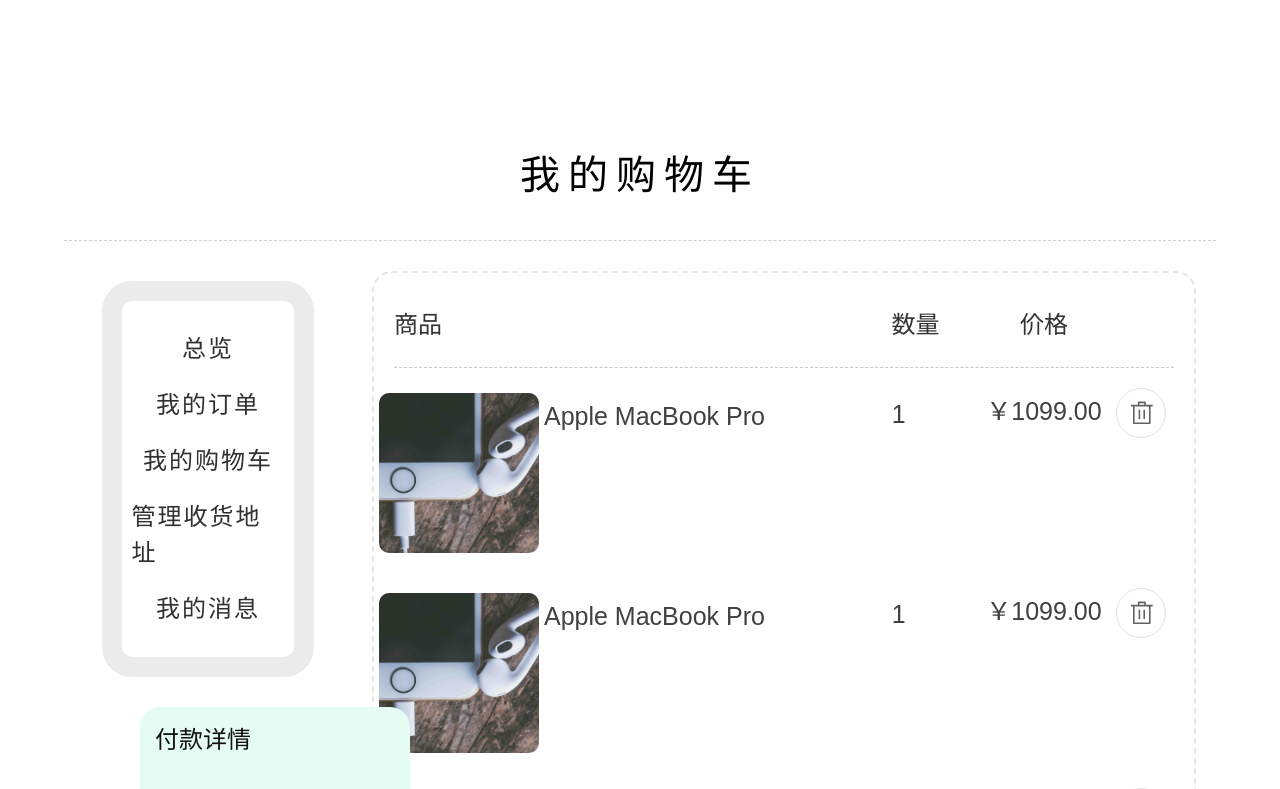
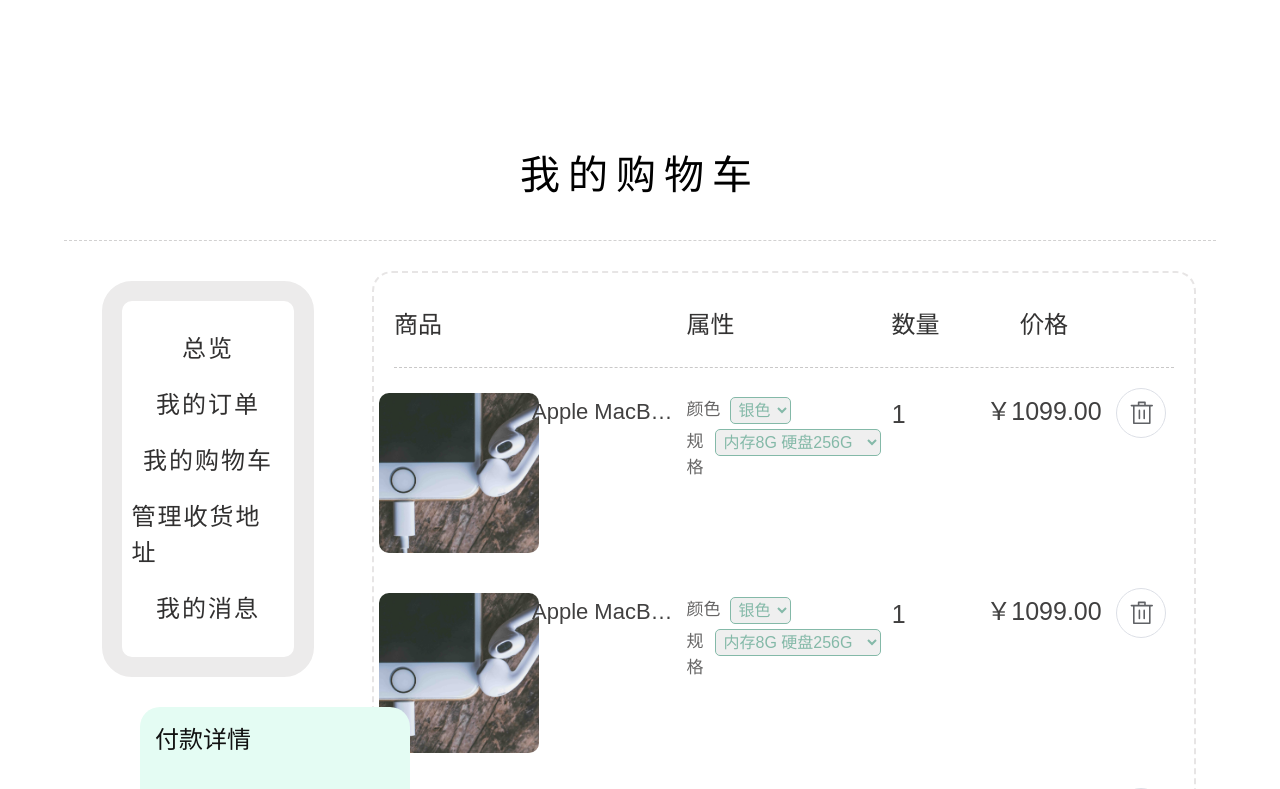
Before and after one commit to iamitis/my-store-web, a Vue app: page /#/shopping-cart in a window 1280 px wide. Shown: the top 789 px of the page. Built offline with nearby package versions, Linux system fonts and the light colour scheme.

Commit message:
购物车补充属性选项显示

```diff
--- a/components.d.ts
+++ b/components.d.ts
@@ -13,13 +13,19 @@
     CreateOrderItem: typeof import('./src/components/CreateOrderItem.vue')['default']
     ElAvatar: typeof import('element-plus/es')['ElAvatar']
     ElButton: typeof import('element-plus/es')['ElButton']
+    ElCascader: typeof import('element-plus/es')['ElCascader']
+    ElCheckbox: typeof import('element-plus/es')['ElCheckbox']
     ElCol: typeof import('element-plus/es')['ElCol']
     ElDialog: typeof import('element-plus/es')['ElDialog']
     ElForm: typeof import('element-plus/es')['ElForm']
     ElFormItem: typeof import('element-plus/es')['ElFormItem']
     ElIcon: typeof import('element-plus/es')['ElIcon']
     ElInput: typeof import('element-plus/es')['ElInput']
+    ElInputNumber: typeof import('element-plus/es')['ElInputNumber']
+    ElOption: typeof import('element-plus/es')['ElOption']
+    ElRate: typeof import('element-plus/es')['ElRate']
     ElRow: typeof import('element-plus/es')['ElRow']
+    ElSelect: typeof import('element-plus/es')['ElSelect']
     ElText: typeof import('element-plus/es')['ElText']
     Header: typeof import('./src/components/Header.vue')['default']
     LogIn: typeof import('./src/components/LogIn.vue')['default']
--- a/src/components/CreateOrderItem.vue
+++ b/src/components/CreateOrderItem.vue
@@ -29,6 +29,7 @@
 })
 
 function handleChangeOption() {
+  console.log(item)
 }
 
 const emit = defineEmits(['updateQuantity'])
--- a/src/components/Header.vue
+++ b/src/components/Header.vue
@@ -57,7 +57,7 @@
 const isHeaderVisible = inject('isHeaderVisible') as Ref<boolean>;
 
 function handleScroll() {
-  if (isLogoOnly) {
+  if (isLogoOnly.value) {
     return
   }
   console.log("scroll")
--- a/src/components/ShoppingCartItem.vue
+++ b/src/components/ShoppingCartItem.vue
@@ -1,7 +1,7 @@
 <script setup lang="ts">
 import {CartItem, updateCartItem} from "../api/user.ts";
-import {onMounted, PropType, ref} from "vue";
-import {formatPrice} from "../api/product.ts";
+import {computed, onMounted, PropType, ref} from "vue";
+import {formatPrice, getProductOptionValues, mockOptionMap, ProductOptionValue} from "../api/product.ts";
 import {initRouter} from "../router";
 import {Delete} from "@element-plus/icons-vue";
 
@@ -19,13 +19,42 @@
   navTo('ProductDetail', {productId: cartItem.value.product!.productId})
 }
 
+const optionMap = ref<Map<string, ProductOptionValue[]>>(new Map)
+onMounted(async () => {
+  // // 获取商品选项，用于重选
+  // const response = await getProductOptionValues(cartItem.value.product!.productId!)
+  // if (response.data.code !== '000') {
+  //   ElMessage.error('获取商品选项失败' + response.data.msg)
+  // } else {
+  //   const optionValues = response.data.result
+  //   for (const optionValue of optionValues) {
+  //     if (!optionMap.value.has(optionValue.productOptionName!)) {
+  //       optionMap.value.set(optionValue.productOptionName!, [])
+  //     }
+  //     optionMap.value.get(optionValue.productOptionName!)!.push(optionValue)
+  //   }
+  // }
+
+  // TODO: change to above
+  optionMap.value = mockOptionMap
+})
+
+async function handleChangeOption() {
+  // TODO: change to below
+  // const response = await updateCartItem(cartItem.value)
+  // if (response.data.code !== '000') {
+  //   ElMessage.error('更新购物车商品选项失败' + response.data.msg)
+  // } else {
+  //   ElMessage.success('更新购物车商品选项成功')
+  // }
+}
+
 async function handleQuantityChange() {
   ElMessage.info('quantity changed to: ' + cartItem.value.quantity + " 没写接口")
 
-  // TODO: change to below
-  // const newCartItem = {...props.cartItem, quantity: quantity.value}
-  // const response = await updateCartItem(newCartItem)
-  // if (response.data.code !== '200') {
+  // // TODO: change to below
+  // const response = await updateCartItem(cartItem.value)
+  // if (response.data.code !== '000') {
   //   ElMessage.error('更新购物车商品数量失败' + response.data.msg)
   // } else {
   emit('updateQuantity')
@@ -44,11 +73,28 @@
            title="查看商品详情" @click="navToDetail"
            class="cart-product-cover">
     </el-col>
-    <el-col :span="11" class="cart-row-item"
-            style="align-items: start;">
+    <el-col :span="5" class="cart-row-item"
+            style="align-items: start; padding: 0 8px">
       <p class="cart-product-name" title="查看商品详情" @click="navToDetail">
         {{ cartItem.product!.productName! }}
       </p>
+    </el-col>
+    <el-col :span="6" class="cart-row-item" style="align-items: start; padding: 24px 0; gap: 5px">
+      <span v-for="option in cartItem.productOptionValues" style="display: flex;">
+        <span style="font-size: 17px; color: #676666; width: 100%">{{ option.productOptionName }}</span>
+        <!--        <span class="c-o-i-option" title="更改" @click="handleChangeOption">-->
+        <!--          {{ option.value }} ▼-->
+        <!--        </span>-->
+        <span class="cart-select-container">
+        <select v-model="option.value" class="cart-select"
+                @change="handleChangeOption">
+          <option v-for="value in optionMap.get(option.productOptionName!)!"
+                  :value="value.value" class="cart-option">
+            {{ value.value }}
+          </option>
+        </select>
+        </span>
+      </span>
     </el-col>
     <el-col :span="3" class="cart-row-item">
       <input v-model="cartItem.quantity" type="number"
@@ -104,15 +150,50 @@
 }
 
 .cart-product-name {
-  font-size: 25px;
+  font-size: 22px;
   color: #414040;
-  margin-left: 20px;
+  width: 100%;
+  white-space: nowrap;
+  overflow: hidden;
+  text-overflow: ellipsis;
 }
 
 .cart-product-name:hover {
   cursor: pointer;
   color: #84b9a8;
   text-decoration: underline;
+}
+
+.cart-select-container {
+  width: 100%;
+}
+
+.cart-select {
+  padding: 3px;
+  margin-left: 10px;
+  border: 1px solid #84b9a8;
+  border-radius: 5px;
+  font-size: 16px;
+  color: #84b9a8;
+  cursor: pointer;
+  outline: none;
+  /* 若选项长度过长，不换行，显示省略号 */
+  white-space: nowrap;
+  overflow: hidden;
+  text-overflow: ellipsis;
+  max-width: 200px;
+}
+
+.cart-select:hover, .cart-select:focus {
+  color: white;
+  background-color: #84b9a8;
+}
+
+.cart-option {
+  color: #84b9a8;
+  font-size: 16px;
+  cursor: pointer;
+  background-color: white;
 }
 
 .cart-product-quantity {
--- a/src/views/user/ShoppingCart.vue
+++ b/src/views/user/ShoppingCart.vue
@@ -82,7 +82,10 @@
       <el-col :span="4">
         <p style="font-size: 24px; color: #333232;">商品</p>
       </el-col>
-      <el-col :span="3" :offset="11">
+      <el-col :span="6" :offset="5">
+        <p style="font-size: 24px; color: #333232;">属性</p>
+      </el-col>
+      <el-col :span="3">
         <p style="font-size: 24px; color: #343434; margin-left: 10px">数量</p>
       </el-col>
       <el-col :span="4" style="display: flex; color: #333232; justify-content: center">
```
